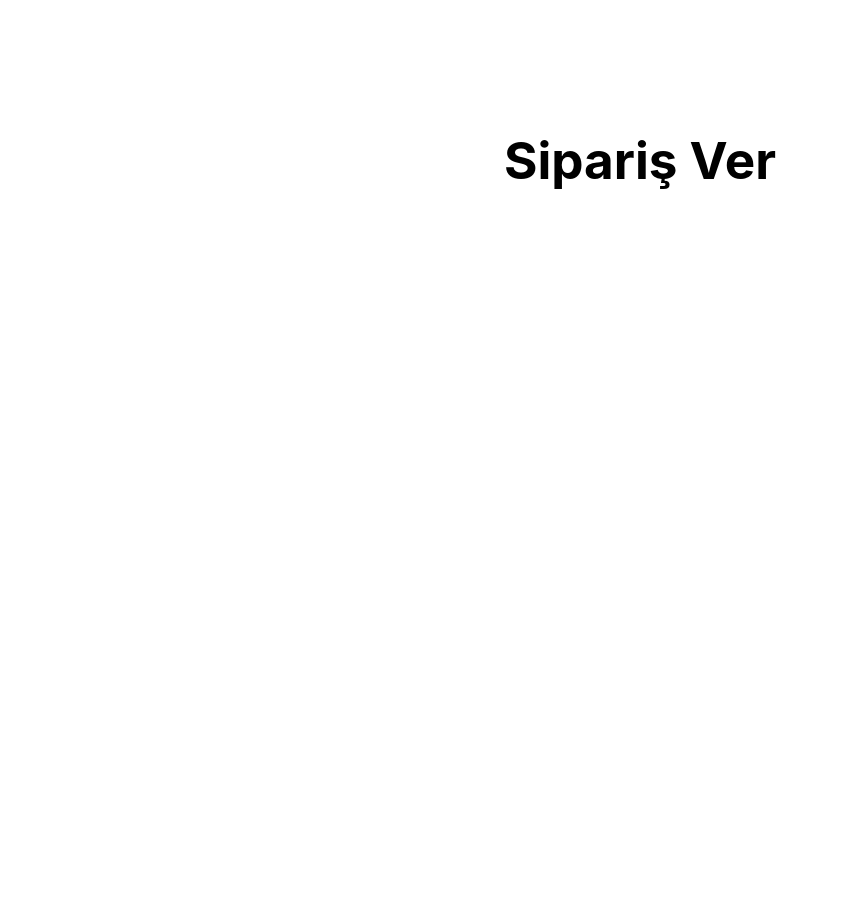
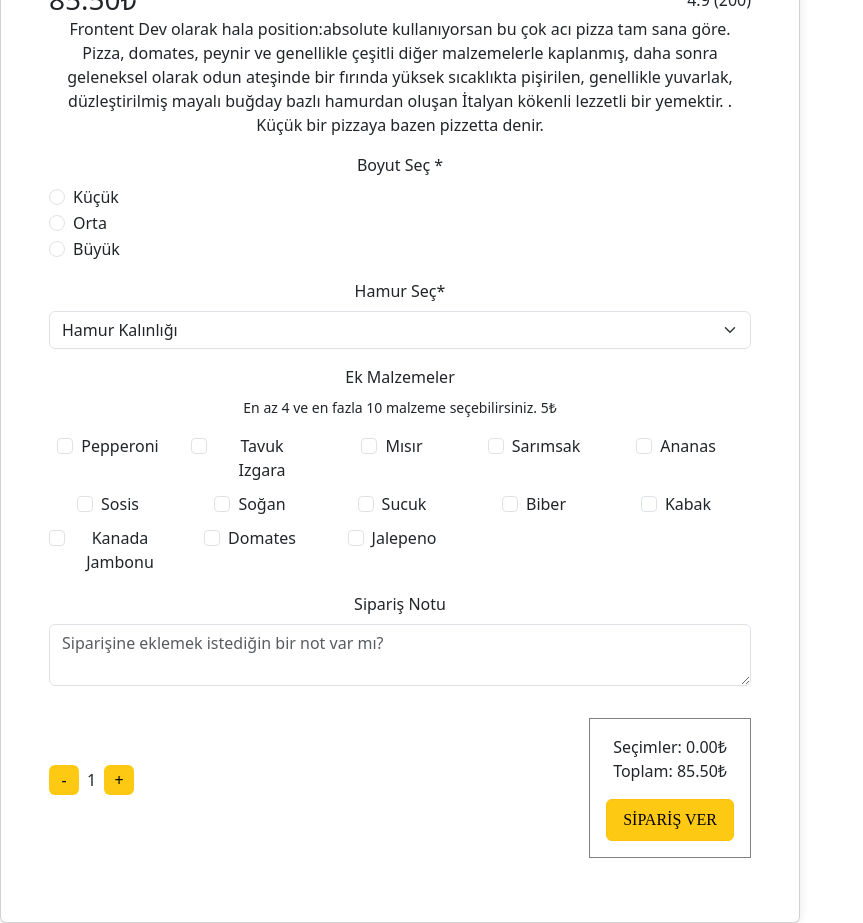
Before and after one commit to cansu-ozdemir/fsweb-s8-challenge-pizza, a React (Vite) app: page /order in a window 1280 px wide. Shown: the part 240-1163 px from the top of the page, without its empty margins (0-863 px from the left). Before the commit the page ends 800 px from the top, so only its background shows below. Built offline with nearby package versions, Linux system fonts and the light colour scheme.

Commit message:
OrderPage.jsx-css

```diff
--- a/index.html
+++ b/index.html
@@ -3,6 +3,7 @@
 
   <head>
     <meta charset="UTF-8" />
+    <link href="./reset.css" rel="stylesheet" />
     <link rel="icon" type="image/svg+xml" href="./workintech.svg" />
     <meta name="viewport" content="width=device-width, initial-scale=1.0" />
     <title>Workintech + 🍕</title>
--- a/package.json
+++ b/package.json
@@ -14,10 +14,12 @@
     "@testing-library/react": "^14.1.2",
     "@testing-library/user-event": "^14.5.2",
     "axios": "^1.7.7",
+    "bootstrap": "^5.3.3",
     "react": "^18.2.0",
     "react-dom": "^18.2.0",
     "react-router-dom": "^5.2.0",
-    "react-toastify": "^10.0.5"
+    "react-toastify": "^10.0.5",
+    "reactstrap": "^9.2.3"
   },
   "devDependencies": {
     "@types/react": "^18.2.43",
--- a/src/App.css
+++ b/src/App.css
@@ -1,5 +1,5 @@
 #root {
-  max-width: 1280px;
+  max-width: 1920px;
   margin: 0 auto;
   text-align: center;
 }
--- a/src/App.jsx
+++ b/src/App.jsx
@@ -1,5 +1,5 @@
 
-import './App.css'
+import './App.css';
 import { Route, Switch } from 'react-router-dom';
 import HomePage from './components/Home/HomePage';
 import OrderPage from './components/Order/OrderPage';
--- a/src/components/Order/OrderPage.css
+++ b/src/components/Order/OrderPage.css
@@ -0,0 +1,90 @@
+.order-page {
+    display: flex;
+    flex-direction: column;
+    max-height: 100vh;
+    min-height: 100vh;
+    width: 100%;
+    margin: auto;
+    background-color: #FFFFFF;
+}
+
+.order-card {
+    width: 100%;
+    max-width: 800px;
+    background-color: #FFFFFF;
+   box-shadow: 0 0 10px rgba(0,0,0,0.1);
+   padding: 2rem;
+}
+
+.app-header {
+    background-color: #CE2829;
+    color: #FFFFFF;
+    padding: 1rem;
+    text-align: center;
+}
+
+.order-content {
+    flex: 1;
+    display: flex;
+    justify-self: center;
+    align-items: center;
+}
+
+h1 {
+    font-size: 2.5rem;
+    color: #FFFFFF;
+    margin-bottom: 0.5rem;
+}
+
+h2 {
+    color: #292929;
+    margin-top: 1.5rem;
+    text-align: left;
+    font-size: 20px;
+    font-family: Barlow;
+}
+
+.size-options {
+    display: flex;
+    flex-direction: column;
+    align-items: flex-start;
+}
+
+.extra-options {
+    display: grid;
+    grid-template-columns: repeat(5, 1fr);
+    gap: 0.5rem;
+}
+
+.quantity-selector {
+    display: flex;
+    align-items: center;
+    justify-content: flex-start;
+    border-radius: 1rem 0;
+}
+
+.quantity-selector button {
+    width: 30px;
+    height: 30px;
+    padding: 0;
+    color: #000000;
+    background-color: #FDC913;
+    border: none;
+}
+
+button[type="submit"] {
+    background-color: #FDC913;
+    color: #000000;
+    border-color: none;
+    padding: 0.5em 1em;
+    font-size: 1em;
+    width: 100%;
+    font-family: Barlow;
+    margin-top: 1rem;
+}
+
+.order-summary {
+    border: 1px solid gray;
+    padding: 1rem;
+    margin-top: 1rem;
+}
--- a/src/components/Order/OrderPage.jsx
+++ b/src/components/Order/OrderPage.jsx
@@ -1,11 +1,160 @@
-import React from "react";
+import React, { useState, useEffect } from "react";
+import { useHistory } from "react-router-dom";
+import { Form, Label, Button, Card, CardBody, Input, CardText, FormGroup, } from "reactstrap";
 import "./OrderPage.css";
 
-function OrderPage() {
+
+const OrderPage = () => {
+ const history = useHistory();
+
+ const [size, setSize] = useState("");
+ const [dough, setDough] = useState("");
+ const [extras, setExtras] = useState([]);
+ const [extrasError, setExtrasError] = useState("");
+ const [note, setNote] = useState("");
+ const [quantity, setQuantity] = useState(1);
+ const [total, setTotal] = useState(85.50);
+
+ const extraOptions = ["Pepperoni", "Tavuk Izgara", "Mısır", "Sarımsak", "Ananas", "Sosis", "Soğan", "Sucuk", "Biber", "Kabak", "Kanada Jambonu", "Domates", "Jalepeno"];
+
+ useEffect(() => {
+    const extrasTotal = extras.length * 5;
+    setTotal(85.50 + extrasTotal);
+ }, [extras, quantity]);
+
+ const handleExtraChange = (extra) => {
+    if (extras.includes(extra)) {
+        setExtras(extras.filter(item => item !== extra));
+    } else if (extras.length < 10) {
+        setExtras([...extras, extra]);
+    }
+    setExtrasError("");
+ };
+
+ const validateExtras = () => {
+    if (extras.length < 4) {
+        setExtrasError("En az 4 adet malzeme seçmelisiniz.");
+        return false;
+    }
+    return true;
+ };
+
+ const handleSubmit = (e) => {
+    e.preventDefault();
+    if (size && dough && validateExtras()) {
+        history.push("/success");
+    } else {
+        alert("Lütfen gerekli alanları doldurunuz.");
+    }
+ };
+
+
     return (
-        <h1>Sipariş Ver</h1>
+        <div className="order-page">
+            <div className="app-header">
+            <h1>Teknolojik Yemekler</h1>
+            <p>Anasayfa - Sipariş Oluştur</p>
+            </div>
+
+            <div className="order-content">
+            <Card className="order-card">
+                <CardBody>
+                    <h2>Position Absolute Acı Pizza</h2>
+                    <div className="d-flex justify-content-between align-items-center mb3">
+                    <h3 className="mb-0">85.50₺</h3>
+                    <span>4.9 (200)</span>
+                    </div>
+                    <CardText>Frontent Dev olarak hala position:absolute kullanıyorsan bu çok acı pizza tam sana göre. Pizza, domates, peynir ve genellikle çeşitli diğer malzemelerle kaplanmış, daha sonra geleneksel olarak odun ateşinde bir fırında yüksek sıcaklıkta pişirilen, genellikle yuvarlak, düzleştirilmiş mayalı buğday bazlı hamurdan oluşan İtalyan kökenli lezzetli bir yemektir. . Küçük bir pizzaya bazen pizzetta denir.
+                    </CardText>
+
+
+            <Form onSubmit={handleSubmit}>
+                <FormGroup>
+                    <Label for="size">Boyut Seç *</Label>
+                    <div className="size-options">
+                    {['Küçük', 'Orta', 'Büyük'].map((boyut, index) => (
+                        <FormGroup check inline key={index}>
+                            <Label check>
+                                <Input
+                                type="radio" name="size"
+                                value={boyut}
+                                onChange={(e) => setSize(e.target.value)}
+                                required={index===0} />{' '}
+                                {boyut}
+                            </Label>
+                            </FormGroup>
+                    ))}
+                    </div>
+                </FormGroup>
+
+
+                <FormGroup>
+                    <Label for="dough-select">Hamur Seç*</Label>
+                    <Input
+                    type="select"
+                    id="dough-select"
+                    value={dough}
+                    onChange={(e) => setDough(e.target.value)}
+                    required>
+                        <option value="">Hamur Kalınlığı</option>
+                        <option value="Kalın">Kalın</option>
+                        <option value="İnce">İnce</option>
+                    </Input>
+                </FormGroup>
+
+                <FormGroup>
+                    <Label>Ek Malzemeler</Label>
+                    <p className="small">En az 4 ve en fazla 10 malzeme seçebilirsiniz. 5₺</p>
+                    <div className="extra-options">
+                    {extraOptions.map((extra, index) => ( <FormGroup check inline key={index}>
+                        <Label check>
+                            <Input
+                            type="checkbox"
+                            id={`extra-${index}`}
+                            value={extra}
+                            checked={extras.includes(extra)}
+                            onChange={() => handleExtraChange(extra)}
+                            disabled={extras.length >= 10 && !extras.includes(extra)} />{' '}
+                            {extra}
+                        </Label>
+                        </FormGroup>
+                        ))}
+                        </div>
+                        {extrasError && <p className="text-danger small">{extrasError}</p>}
+                </FormGroup>
+
+                <FormGroup>
+                    <Label for="order-note">Sipariş Notu</Label>
+                    <Input
+                    type="textarea"
+                    id="order-note"
+                    placeholder="Siparişine eklemek istediğin bir not var mı?"
+                    value={note}
+                    onChange={(e) => setNote(e.target.value)} />
+                </FormGroup>
+
+                <div className="d-flex justify-content-between align-items-center mb-3">
+                    <div className="quantity-selector">
+                        <Button color="warning" onClick={() => setQuantity(Math.max(1, quantity - 1))}>-</Button>
+                        <span className="mx-2">{quantity}</span>
+                        <Button color="warning" onClick={() => setQuantity(Math.max(1, quantity + 1))}>+</Button>
+                        </div>
+
+                    <div className="order-summary">
+                        <p className="mb-0">Seçimler: {(total - 85.50).toFixed(2)}₺</p>
+                        <p className="mb-0">Toplam: {(total * quantity).toFixed(2)}₺</p>
+                        <Button color="warning" type="submit" block>SİPARİŞ VER</Button>
+                    </div>
+                    </div>
+
+
+            </Form>
+            </CardBody>
+            </Card>
+            </div>
+        </div>
     );
-}
+};
 
 
 export default OrderPage;
--- a/src/index.css
+++ b/src/index.css
@@ -22,42 +22,22 @@ a {
   box-sizing: border-box;
 }
 
-html, body {
+html, body, #root {
   width: 100%;
   height: 100%;
-  overflow: hidden;
-  padding: 0;
-  margin: 0;
 }
 
 body {
-  margin: 0;
   display: flex;
   align-items: center;
   justify-content: center;
-  width: 100%;
   min-width: 320px;
   min-height: 100vh;
 
 }
 
-h1 {
-  font-size: 3.2em;
-  line-height: 1.1;
-}
 
 button {
-  border-radius: 8px;
-  border: 1px solid transparent;
-  padding: 0.6em 1.2em;
-  font-size: 1em;
-  font-weight: 500;
   font-family: inherit;
   cursor: pointer;
-  transition: border-color 0.25s;
 }
-
-button:focus,
-button:focus-visible {
-  outline: 4px auto -webkit-focus-ring-color;
-}
--- /dev/null
+++ b/src/reset.css
@@ -0,0 +1,43 @@
+html, body, div, span, applet, object, iframe,
+h1, h2, h3, h4, h5, h6, p, blockquote, pre,
+a, abbr, acronym, address, big, cite, code,
+del, dfn, em, img, ins, kbd, q, s, samp,
+small, strike, strong, sub, sup, tt, var,
+b, u, i, center,
+dl, dt, dd, ol, ul, li,
+fieldset, form, label, legend,
+table, caption, tbody, tfoot, thead, tr, th, td,
+article, aside, canvas, details, embed,
+figure, figcaption, footer, header, hgroup,
+menu, nav, output, ruby, section, summary,
+time, mark, audio, video {
+	margin: 0;
+	padding: 0;
+	border: 0;
+	font-size: 100%;
+	font: inherit;
+	vertical-align: baseline;
+}
+/* HTML5 display-role reset for older browsers */
+article, aside, details, figcaption, figure,
+footer, header, hgroup, menu, nav, section {
+	display: block;
+}
+body {
+	line-height: 1;
+}
+ol, ul {
+	list-style: none;
+}
+blockquote, q {
+	quotes: none;
+}
+blockquote:before, blockquote:after,
+q:before, q:after {
+	content: '';
+	content: none;
+}
+table {
+	border-collapse: collapse;
+	border-spacing: 0;
+}
```
Also changed, not shown: src/main.jsx (+9 -7 lines), 1 other file (tests, documents, lock files or other folders).
